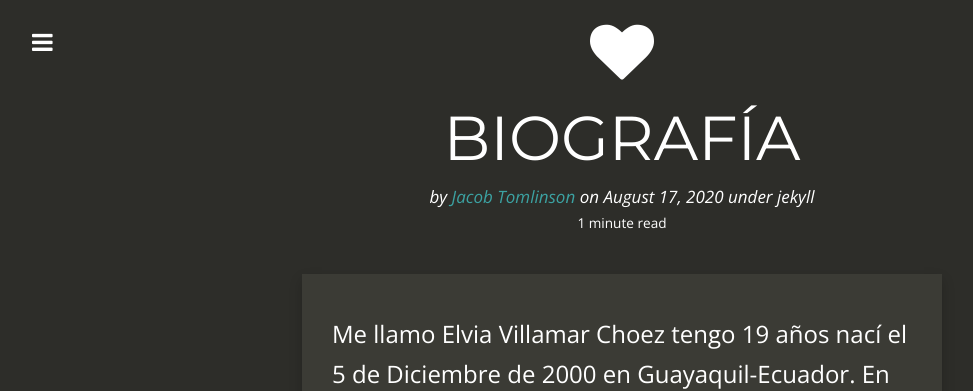
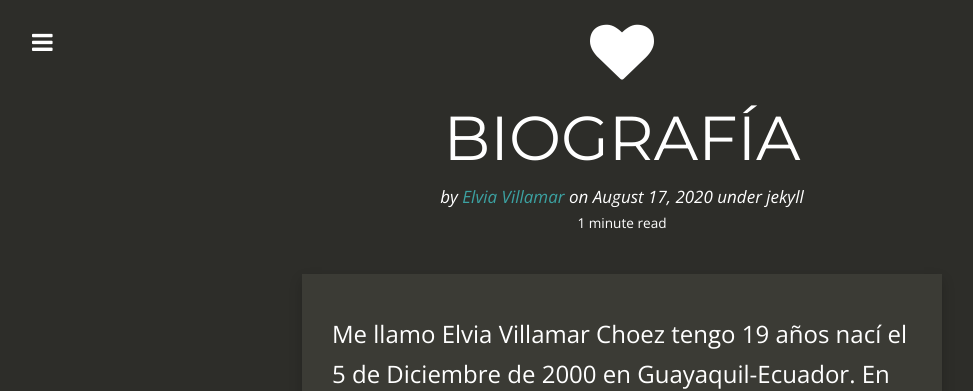
Before and after one commit to elviavillamar/elviavillamar, a Jekyll site: the page built from _posts/2015-03-23-welcome-to-carte-noir.md, in a window 1280 px wide. Shown: the top 391 px of the page, without its empty margins (18-991 px from the left). Built offline with Jekyll 4.4.1, drawn with Linux system fonts in a browser that asks for light colours; nearby versions of some CDN libraries; comment, search, counter and statistics services are not loaded.

Commit message:
Update 2015-03-23-welcome-to-carte-noir.md

```diff
--- a/_posts/2015-03-23-welcome-to-carte-noir.md
+++ b/_posts/2015-03-23-welcome-to-carte-noir.md
@@ -2,7 +2,7 @@
 layout:     post
 title:      BIOGRAFÍA
 date:       17/08/2020
-author:     Jacob Tomlinson
+author:     Elvia Villamar
 summary:    Carte Noire is a dark blog theme for Jekyll focusing on a clear reading experience.
 categories: jekyll
 thumbnail:  heart
```
